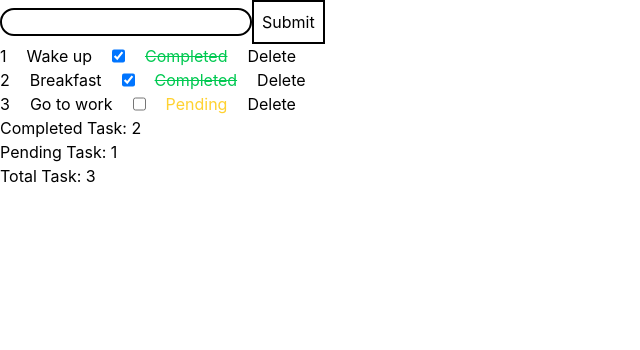
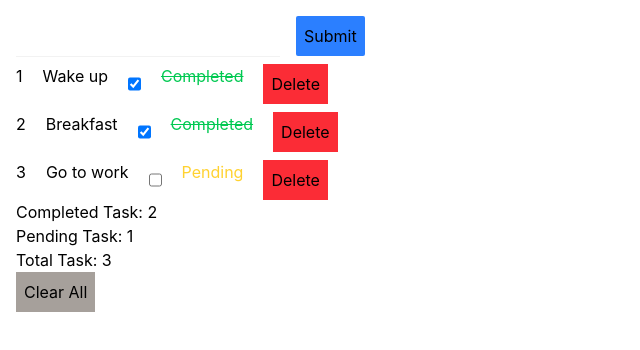
Before and after one commit to sagarsingha95/Typescript-Projects, a React (Vite) app in the folder Todo/: page / in a window 1280 px wide. Shown: the top 350 px of the page, without its empty margins (0-640 px from the left). Built offline with nearby package versions, Linux system fonts and the light colour scheme.

Commit message:
event_type

```diff
--- a/Todo/src/App.tsx
+++ b/Todo/src/App.tsx
@@ -1,6 +1,7 @@
-import { useState } from "react";
+import { useRef, useState, type ChangeEvent, type FormEvent, type KeyboardEvent } from "react";
 import TaskItem from "./components/TaskItem";
 import type { Task } from "./types/task";
+
 
 const App = () => {
   const [tasks, setTasks] = useState<Task[]>([
@@ -21,9 +22,10 @@ const App = () => {
     },
   ]);
   const [title, setTitle] = useState<string>("");
-  // const [completed,setCompleted] =useState<boolean>(false);
+  const ref = useRef<HTMLInputElement>(null);
 
-  function handleAdd(e:React.FormEvent<HTMLFormElement>) {
+
+  function handleAdd(e:FormEvent<HTMLFormElement>) {
     e.preventDefault();
     if (title.trim() === "") {
       alert("Please add a todo first");
@@ -36,6 +38,7 @@ const App = () => {
     };
     setTasks([...tasks, x]);
     setTitle("");
+    ref.current?.focus();
   }
 
   function handleCompleted(id: number) {
@@ -48,24 +51,39 @@ const App = () => {
 
   function handleDelete(id: number) {
     setTasks(tasks.filter((x) => x.id !== id));
+    ref.current?.focus();
   }
   const completedTask = () =>
     tasks.filter((item) => item.completed === true).length;
   const pendingTask = () =>
     tasks.filter((item) => item.completed === false).length;
 
+  function handleChange(e:ChangeEvent<HTMLInputElement>){
+    setTitle(e.target.value);
+  };
+  function handleKeyDown(e:KeyboardEvent<HTMLInputElement>){
+    console.log(e.key);
+    if(e.key === "Escape"){
+      setTitle("");
+    };
+  };
+
+  function handleClear(){
+    setTasks([]);
+  }
+
   return (
-    <div>
+    <div className="p-4">
       <form onSubmit={handleAdd}>
         <input
           type="text"
-          onChange={(e) => {
-            setTitle(e.target.value);
-          }}
+          onChange={handleChange}
           value={title}
-          className="border-2 rounded-2xl"
+          onKeyDown={handleKeyDown}
+          className="shadow-2xs p-2 focus:outline-none"
+          ref={ref}
         />
-        <button type="submit" className="border-2 p-2">
+        <button type="submit" className="bg-blue-500 p-2 rounded-xs ml-4 cursor-pointer active:translate-y-1 " >
           Submit
         </button>
       </form>
@@ -86,6 +104,7 @@ const App = () => {
       <p>Completed Task: {completedTask()}</p>
       <p>Pending Task: {pendingTask()}</p>
       <p>Total Task: {tasks.length}</p>
+      <button className="p-2 bg-stone-400" onClick={handleClear}>Clear All</button>
     </div>
   );
 };
--- a/Todo/src/components/TaskItem.tsx
+++ b/Todo/src/components/TaskItem.tsx
@@ -8,12 +8,12 @@ type TaskItemProps = {
 
 const TaskItem = ({task,handleCompleted,handleDelete}:TaskItemProps) => {
   return (
-    <div className="flex gap-5">
+    <div className="flex gap-5 mt-2">
         <span>{task.id}</span>
         <h3>{task.title}</h3>
         <input type="checkbox" checked={task.completed} onChange={()=>handleCompleted(task.id)}/>
         <p className={task.completed ? "line-through text-green-500":"text-amber-300"}>{task.completed?"Completed":"Pending"}</p>
-        <button onClick={()=>handleDelete(task.id)}>Delete</button>
+        <button onClick={()=>handleDelete(task.id)} className="p-2 bg-red-500 cursor-pointer">Delete</button>
     </div>
   )
 }
```
